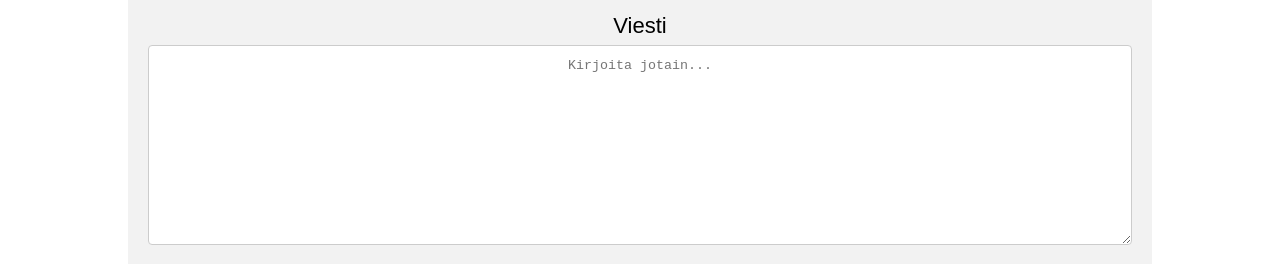
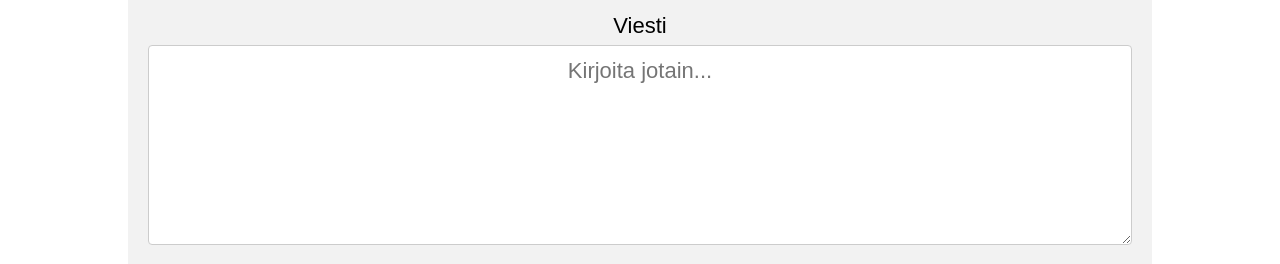
Before and after one commit to olkosk/olkosk.github.io, a plain HTML site: page yhteys.html in a window 1280 px wide. Shown: the part 635-899 px from the top of the page. Drawn offline with Linux system fonts and the light colour scheme; a web font is replaced by a local one.

Commit message:
Update styles.css

```diff
--- a/styles.css
+++ b/styles.css
@@ -121,7 +121,7 @@ strong {
     color:#19427D;
 }
 
-p, input, .container {
+p, input, .container, textarea {
     font-family: "Dongle", sans-serif;
     font-size: 22px;
     font-weight: 400;
```
